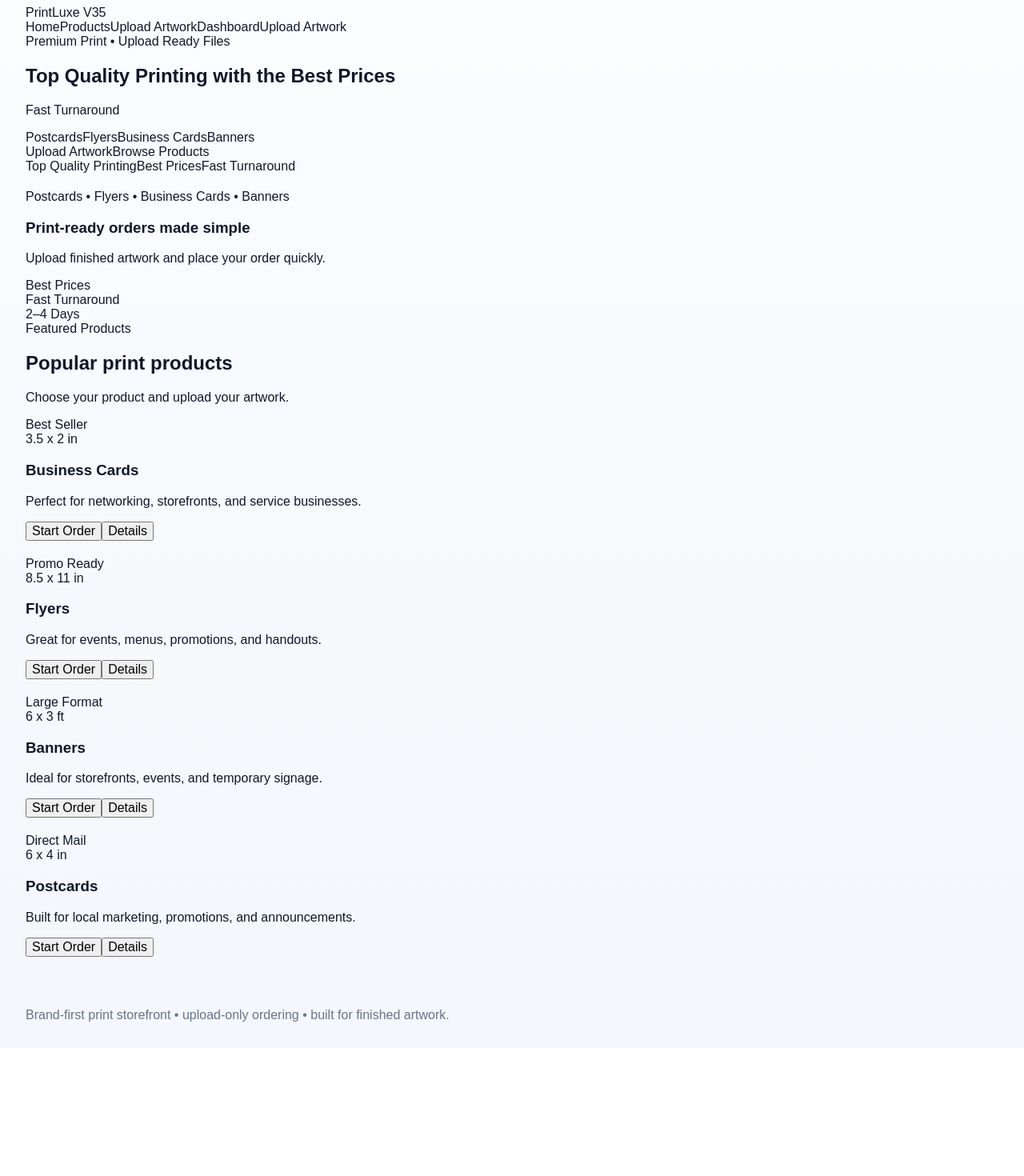
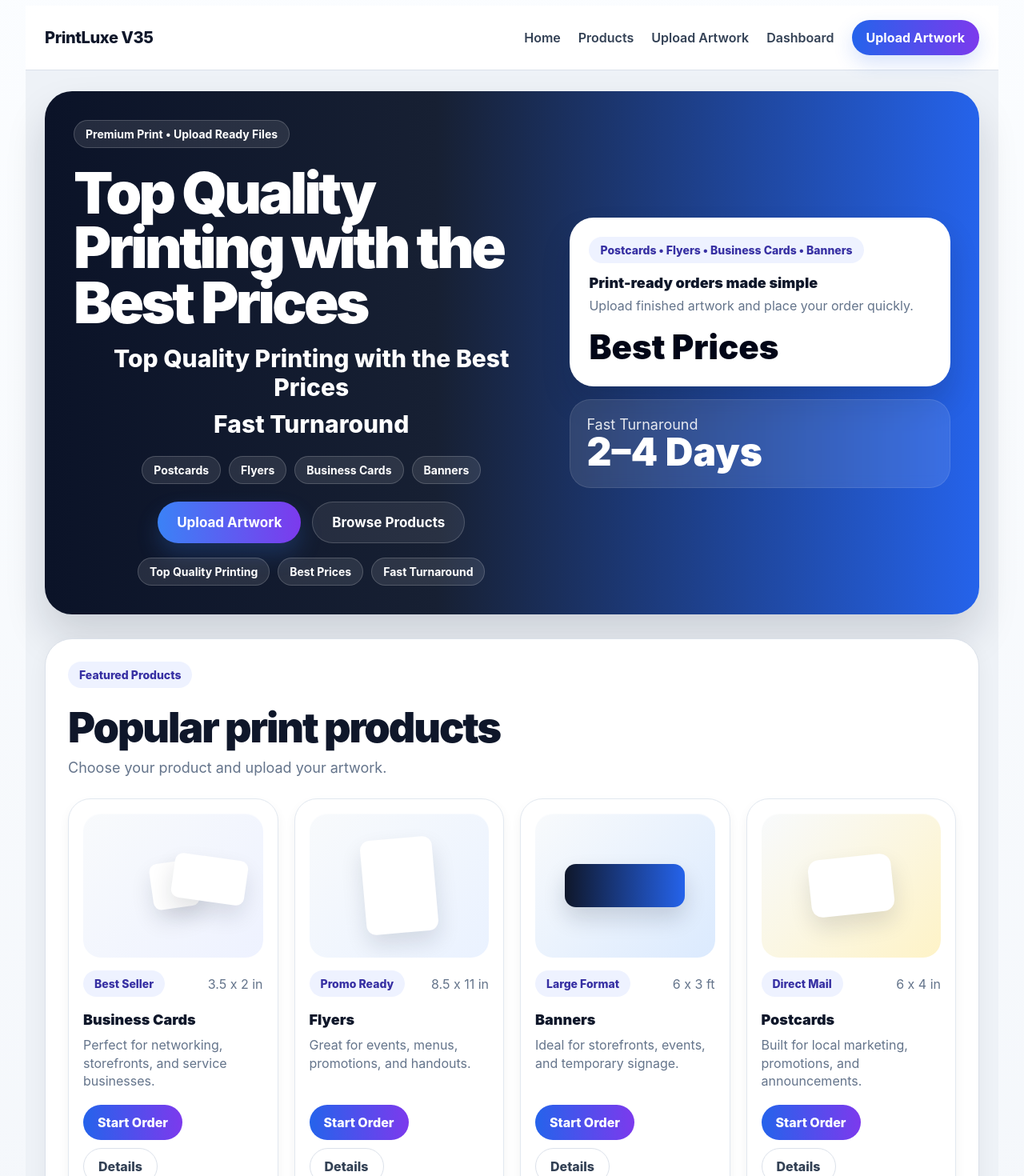
Before and after one commit to deworkenj-envision/Version-25a, a Next.js app: page / in a window 1280 px wide. Shown: the part 100-1570 px from the top of the page at 80% size. Before the commit the page ends 1410 px from the top, so only its background shows below. Built offline with nearby package versions, Linux system fonts and the light colour scheme.

Commit message:
Update page.js

```diff
--- a/app/page.js
+++ b/app/page.js
@@ -5,227 +5,524 @@ export default function HomePage() {
       name: "Business Cards",
       size: "3.5 x 2 in",
       desc: "Perfect for networking, storefronts, and service businesses.",
-      bg: "from-slate-100 to-slate-200",
-      shape: "cards",
+      accent: "#eef2ff",
+      art: "cards",
     },
     {
       badge: "Promo Ready",
       name: "Flyers",
       size: "8.5 x 11 in",
       desc: "Great for events, menus, promotions, and handouts.",
-      bg: "from-slate-100 to-blue-100",
-      shape: "flyer",
+      accent: "#eaf2ff",
+      art: "flyer",
     },
     {
       badge: "Large Format",
       name: "Banners",
       size: "6 x 3 ft",
       desc: "Ideal for storefronts, events, and temporary signage.",
-      bg: "from-blue-100 to-blue-200",
-      shape: "banner",
+      accent: "#dbeafe",
+      art: "banner",
     },
     {
       badge: "Direct Mail",
       name: "Postcards",
       size: "6 x 4 in",
       desc: "Built for local marketing, promotions, and announcements.",
-      bg: "from-slate-100 to-amber-100",
-      shape: "postcard",
+      accent: "#fef3c7",
+      art: "postcard",
     },
   ];
 
+  const styles = {
+    page: {
+      minHeight: "100vh",
+      background: "#eef2f7",
+      color: "#0f172a",
+      fontFamily:
+        'Inter, ui-sans-serif, system-ui, -apple-system, BlinkMacSystemFont, "Segoe UI", sans-serif',
+    },
+    navWrap: {
+      position: "sticky",
+      top: 0,
+      zIndex: 50,
+      background: "rgba(255,255,255,0.95)",
+      borderBottom: "1px solid #dbe1ea",
+      backdropFilter: "blur(8px)",
+    },
+    container: {
+      maxWidth: "1360px",
+      margin: "0 auto",
+      paddingLeft: "24px",
+      paddingRight: "24px",
+    },
+    nav: {
+      display: "flex",
+      justifyContent: "space-between",
+      alignItems: "center",
+      padding: "18px 0",
+      gap: "20px",
+      flexWrap: "wrap",
+    },
+    brand: {
+      fontSize: "20px",
+      fontWeight: 800,
+      letterSpacing: "-0.02em",
+    },
+    navLinks: {
+      display: "flex",
+      alignItems: "center",
+      gap: "22px",
+      flexWrap: "wrap",
+      fontWeight: 600,
+      color: "#334155",
+    },
+    navButton: {
+      background: "linear-gradient(90deg, #2563eb, #7c3aed)",
+      color: "#fff",
+      border: "none",
+      borderRadius: "999px",
+      padding: "12px 18px",
+      fontWeight: 700,
+      cursor: "pointer",
+      boxShadow: "0 10px 24px rgba(37,99,235,0.18)",
+    },
+    heroSection: {
+      padding: "26px 0 12px",
+    },
+    hero: {
+      borderRadius: "34px",
+      overflow: "hidden",
+      background: "linear-gradient(90deg, #0b1328 0%, #172033 42%, #2563eb 100%)",
+      boxShadow: "0 28px 50px rgba(15,23,42,0.15)",
+      padding: "36px",
+    },
+    heroGrid: {
+      display: "grid",
+      gridTemplateColumns: "1.25fr 1fr",
+      gap: "26px",
+      alignItems: "center",
+    },
+    pill: {
+      display: "inline-block",
+      width: "fit-content",
+      padding: "8px 14px",
+      borderRadius: "999px",
+      background: "rgba(255,255,255,0.10)",
+      border: "1px solid rgba(255,255,255,0.18)",
+      color: "#fff",
+      fontWeight: 700,
+      fontSize: "14px",
+    },
+    heroTitle: {
+      marginTop: "22px",
+      marginBottom: "18px",
+      color: "#fff",
+      fontSize: "72px",
+      lineHeight: 0.95,
+      letterSpacing: "-0.05em",
+      fontWeight: 900,
+    },
+    heroSubWrap: {
+      textAlign: "center",
+      marginTop: "14px",
+      marginBottom: "18px",
+    },
+    heroSub1: {
+      color: "#fff",
+      fontSize: "30px",
+      fontWeight: 800,
+      margin: 0,
+    },
+    heroSub2: {
+      color: "#fff",
+      fontSize: "30px",
+      fontWeight: 800,
+      margin: "10px 0 0 0",
+    },
+    heroActions: {
+      display: "flex",
+      gap: "14px",
+      flexWrap: "wrap",
+      justifyContent: "center",
+      marginTop: "22px",
+    },
+    primaryBtn: {
+      background: "linear-gradient(90deg, #3b82f6, #7c3aed)",
+      color: "#fff",
+      border: "none",
+      borderRadius: "999px",
+      padding: "15px 24px",
+      fontSize: "17px",
+      fontWeight: 700,
+      cursor: "pointer",
+      boxShadow: "0 14px 28px rgba(59,130,246,0.22)",
+    },
+    secondaryBtn: {
+      background: "rgba(255,255,255,0.08)",
+      color: "#fff",
+      border: "1px solid rgba(255,255,255,0.18)",
+      borderRadius: "999px",
+      padding: "15px 24px",
+      fontSize: "17px",
+      fontWeight: 700,
+      cursor: "pointer",
+    },
+    productPills: {
+      display: "flex",
+      gap: "10px",
+      flexWrap: "wrap",
+      justifyContent: "center",
+      marginTop: "22px",
+    },
+    smallPills: {
+      display: "flex",
+      gap: "10px",
+      flexWrap: "wrap",
+      justifyContent: "center",
+      marginTop: "18px",
+    },
+    rightCol: {
+      display: "flex",
+      flexDirection: "column",
+      gap: "16px",
+    },
+    rightTopCard: {
+      background: "#fff",
+      borderRadius: "30px",
+      padding: "24px",
+      boxShadow: "0 20px 36px rgba(15,23,42,0.15)",
+    },
+    infoCard: {
+      background: "rgba(255,255,255,0.10)",
+      border: "1px solid rgba(255,255,255,0.10)",
+      borderRadius: "26px",
+      padding: "20px",
+      color: "#fff",
+      backdropFilter: "blur(8px)",
+    },
+    productsWrap: {
+      marginTop: "30px",
+      background: "#fff",
+      border: "1px solid #dbe1ea",
+      borderRadius: "34px",
+      padding: "28px",
+      boxShadow: "0 8px 24px rgba(15,23,42,0.05)",
+    },
+    sectionTitle: {
+      fontSize: "52px",
+      fontWeight: 900,
+      letterSpacing: "-0.04em",
+      margin: "18px 0 8px 0",
+    },
+    sectionSub: {
+      fontSize: "18px",
+      color: "#64748b",
+      margin: 0,
+    },
+    productGrid: {
+      display: "grid",
+      gridTemplateColumns: "repeat(4, minmax(0, 1fr))",
+      gap: "20px",
+      marginTop: "28px",
+    },
+    productCard: {
+      border: "1px solid #e2e8f0",
+      borderRadius: "28px",
+      padding: "18px",
+      background: "#fff",
+      boxShadow: "0 6px 14px rgba(15,23,42,0.05)",
+    },
+    artBox: {
+      height: "180px",
+      borderRadius: "22px",
+      display: "flex",
+      alignItems: "center",
+      justifyContent: "center",
+      boxShadow: "inset 0 1px 0 rgba(255,255,255,0.5)",
+      overflow: "hidden",
+    },
+    badgeRow: {
+      display: "flex",
+      justifyContent: "space-between",
+      alignItems: "center",
+      marginTop: "16px",
+      gap: "10px",
+    },
+    badge: {
+      display: "inline-block",
+      background: "#eef2ff",
+      color: "#3730a3",
+      borderRadius: "999px",
+      padding: "8px 14px",
+      fontSize: "14px",
+      fontWeight: 800,
+    },
+    size: {
+      color: "#64748b",
+      fontSize: "16px",
+    },
+    productTitle: {
+      marginTop: "18px",
+      marginBottom: "10px",
+      fontSize: "18px",
+      fontWeight: 900,
+    },
+    productDesc: {
+      margin: 0,
+      color: "#64748b",
+      fontSize: "16px",
+      lineHeight: 1.4,
+      minHeight: "68px",
+    },
+    productButtons: {
+      display: "flex",
+      gap: "10px",
+      marginTop: "18px",
+      flexWrap: "wrap",
+    },
+    orderBtn: {
+      background: "linear-gradient(90deg, #2563eb, #7c3aed)",
+      color: "#fff",
+      border: "none",
+      borderRadius: "999px",
+      padding: "12px 18px",
+      fontWeight: 800,
+      cursor: "pointer",
+    },
+    detailBtn: {
+      background: "#fff",
+      color: "#334155",
+      border: "1px solid #dbe1ea",
+      borderRadius: "999px",
+      padding: "12px 18px",
+      fontWeight: 800,
+      cursor: "pointer",
+    },
+  };
+
+  const Art = ({ type, bg }) => {
+    const base = {
+      ...styles.artBox,
+      background: bg,
+      position: "relative",
+    };
+
+    if (type === "cards") {
       return (
-    <main className="min-h-screen bg-slate-100 text-slate-900">
-      {/* Top Nav */}
-      <header className="sticky top-0 z-50 border-b border-slate-200 bg-white/95 backdrop-blur">
-        <div className="mx-auto flex max-w-7xl items-center justify-between px-6 py-4">
-          <div className="text-2xl font-extrabold tracking-tight">
-            PrintLuxe V35
+        <div style={base}>
+          <div
+            style={{
+              position: "absolute",
+              width: "58px",
+              height: "58px",
+              background: "#fff",
+              borderRadius: "10px",
+              transform: "rotate(-8deg)",
+              left: "38%",
+              top: "33%",
+              boxShadow: "0 14px 28px rgba(15,23,42,0.12)",
+            }}
+          />
+          <div
+            style={{
+              position: "absolute",
+              width: "92px",
+              height: "56px",
+              background: "#fff",
+              borderRadius: "10px",
+              transform: "rotate(8deg)",
+              left: "50%",
+              top: "30%",
+              boxShadow: "0 14px 28px rgba(15,23,42,0.12)",
+            }}
+          />
         </div>
+      );
+    }
 
-          <nav className="hidden items-center gap-8 md:flex">
-            <a href="#" className="font-semibold text-slate-700 hover:text-slate-900">
-              Home
-            </a>
-            <a href="#products" className="font-semibold text-slate-700 hover:text-slate-900">
-              Products
-            </a>
-            <a href="#" className="font-semibold text-slate-700 hover:text-slate-900">
-              Upload Artwork
-            </a>
-            <a href="#" className="font-semibold text-slate-700 hover:text-slate-900">
-              Dashboard
-            </a>
-            <a
-              href="#products"
-              className="rounded-full bg-gradient-to-r from-blue-600 to-violet-600 px-6 py-3 font-semibold text-white shadow-lg shadow-blue-200 transition hover:-translate-y-0.5"
-            >
-              Upload Artwork
-            </a>
-          </nav>
+    if (type === "flyer") {
+      return (
+        <div style={base}>
+          <div
+            style={{
+              width: "90px",
+              height: "118px",
+              background: "#fff",
+              borderRadius: "12px",
+              transform: "rotate(-5deg)",
+              boxShadow: "0 14px 28px rgba(15,23,42,0.12)",
+            }}
+          />
+        </div>
+      );
+    }
+
+    if (type === "banner") {
+      return (
+        <div style={base}>
+          <div
+            style={{
+              width: "150px",
+              height: "54px",
+              background: "linear-gradient(90deg, #0f172a, #2563eb)",
+              borderRadius: "14px",
+              boxShadow: "0 14px 28px rgba(15,23,42,0.16)",
+            }}
+          />
+        </div>
+      );
+    }
+
+    return (
+      <div style={base}>
+        <div
+          style={{
+            width: "104px",
+            height: "72px",
+            background: "#fff",
+            borderRadius: "14px",
+            transform: "rotate(-6deg)",
+            boxShadow: "0 14px 28px rgba(15,23,42,0.12)",
+          }}
+        />
+      </div>
+    );
+  };
+
+  return (
+    <main style={styles.page}>
+      <header style={styles.navWrap}>
+        <div style={styles.container}>
+          <div style={styles.nav}>
+            <div style={styles.brand}>PrintLuxe V35</div>
+
+            <div style={styles.navLinks}>
+              <span>Home</span>
+              <span>Products</span>
+              <span>Upload Artwork</span>
+              <span>Dashboard</span>
+              <button style={styles.navButton}>Upload Artwork</button>
+            </div>
+          </div>
         </div>
       </header>
 
-      {/* Premium Hero */}
-      <section className="px-6 py-8 md:px-8 md:py-10">
-        <div className="mx-auto max-w-7xl">
-          <div className="overflow-hidden rounded-[34px] bg-gradient-to-r from-slate-950 via-slate-900 to-blue-700 shadow-2xl">
-            <div className="grid gap-8 px-8 py-10 md:grid-cols-[1.2fr_1fr] md:px-9 md:py-12 lg:px-10">
-              {/* Left side */}
-              <div className="flex flex-col justify-center">
-                <div className="inline-flex w-fit rounded-full border border-white/20 bg-white/10 px-4 py-2 text-sm font-semibold text-white/95">
-                  Premium Print • Upload Ready Files
-                </div>
+      <section style={styles.heroSection}>
+        <div style={styles.container}>
+          <div style={styles.hero}>
+            <div style={styles.heroGrid}>
+              <div>
+                <div style={styles.pill}>Premium Print • Upload Ready Files</div>
 
-                <div className="mt-8 text-center md:text-left">
-                  <h1 className="text-5xl font-extrabold leading-[0.95] tracking-tight text-white md:text-6xl lg:text-7xl">
+                <h1 style={styles.heroTitle}>
                   Top Quality Printing with the Best Prices
                 </h1>
 
-                  <div className="mt-8 space-y-3">
-                    <p className="text-2xl font-semibold text-white md:text-3xl">
-                      Fast Turnaround
-                    </p>
+                <div style={styles.heroSubWrap}>
+                  <p style={styles.heroSub1}>Top Quality Printing with the Best Prices</p>
+                  <p style={styles.heroSub2}>Fast Turnaround</p>
                 </div>
 
-                  <div className="mt-8 flex flex-wrap justify-center gap-3 md:justify-start">
-                    <span className="rounded-full border border-white/15 bg-white/10 px-4 py-2 text-sm font-semibold text-white">
-                      Postcards
-                    </span>
-                    <span className="rounded-full border border-white/15 bg-white/10 px-4 py-2 text-sm font-semibold text-white">
-                      Flyers
-                    </span>
-                    <span className="rounded-full border border-white/15 bg-white/10 px-4 py-2 text-sm font-semibold text-white">
-                      Business Cards
-                    </span>
-                    <span className="rounded-full border border-white/15 bg-white/10 px-4 py-2 text-sm font-semibold text-white">
-                      Banners
-                    </span>
+                <div style={styles.productPills}>
+                  <span style={styles.pill}>Postcards</span>
+                  <span style={styles.pill}>Flyers</span>
+                  <span style={styles.pill}>Business Cards</span>
+                  <span style={styles.pill}>Banners</span>
                 </div>
 
-                  <div className="mt-8 flex flex-wrap justify-center gap-4 md:justify-start">
-                    <a
-                      href="#products"
-                      className="rounded-full bg-gradient-to-r from-blue-500 to-violet-500 px-7 py-3 text-lg font-semibold text-white shadow-lg transition hover:-translate-y-0.5"
-                    >
-                      Upload Artwork
-                    </a>
-                    <a
-                      href="#products"
-                      className="rounded-full border border-white/20 bg-white/10 px-7 py-3 text-lg font-semibold text-white transition hover:bg-white/15"
-                    >
-                      Browse Products
-                    </a>
+                <div style={styles.heroActions}>
+                  <button style={styles.primaryBtn}>Upload Artwork</button>
+                  <button style={styles.secondaryBtn}>Browse Products</button>
                 </div>
 
-                  <div className="mt-6 flex flex-wrap justify-center gap-3 md:justify-start">
-                    <span className="rounded-full border border-white/15 bg-white/10 px-4 py-2 text-sm font-semibold text-white">
-                      Top Quality Printing
-                    </span>
-                    <span className="rounded-full border border-white/15 bg-white/10 px-4 py-2 text-sm font-semibold text-white">
-                      Best Prices
-                    </span>
-                    <span className="rounded-full border border-white/15 bg-white/10 px-4 py-2 text-sm font-semibold text-white">
-                      Fast Turnaround
-                    </span>
-                  </div>
+                <div style={styles.smallPills}>
+                  <span style={styles.pill}>Top Quality Printing</span>
+                  <span style={styles.pill}>Best Prices</span>
+                  <span style={styles.pill}>Fast Turnaround</span>
                 </div>
               </div>
 
-              {/* Right side - only one bottom info card remains */}
-              <div className="flex flex-col justify-center gap-4">
-                <div className="grid grid-cols-1 gap-4 sm:grid-cols-1">
-                  <div className="rounded-[30px] bg-white p-6 shadow-xl">
-                    <div className="inline-flex rounded-full bg-indigo-100 px-4 py-2 text-sm font-bold text-indigo-700">
+              <div style={styles.rightCol}>
+                <div style={styles.rightTopCard}>
+                  <div
+                    style={{
+                      ...styles.badge,
+                      display: "inline-block",
+                    }}
+                  >
                     Postcards • Flyers • Business Cards • Banners
                   </div>
-                    <h3 className="mt-4 text-2xl font-extrabold text-slate-900">
+
+                  <div
+                    style={{
+                      marginTop: "14px",
+                      fontSize: "18px",
+                      fontWeight: 900,
+                      color: "#0f172a",
+                    }}
+                  >
                     Print-ready orders made simple
-                    </h3>
-                    <p className="mt-2 text-lg text-slate-600">
+                  </div>
+
+                  <div
+                    style={{
+                      marginTop: "8px",
+                      color: "#64748b",
+                      fontSize: "16px",
+                    }}
+                  >
                     Upload finished artwork and place your order quickly.
-                    </p>
-                    <div className="mt-5 text-4xl font-extrabold text-slate-950">
+                  </div>
+
+                  <div
+                    style={{
+                      marginTop: "16px",
+                      fontSize: "42px",
+                      fontWeight: 900,
+                      color: "#020617",
+                    }}
+                  >
                     Best Prices
                   </div>
                 </div>
+
+                <div style={styles.infoCard}>
+                  <div style={{ fontSize: "18px", color: "rgba(255,255,255,0.88)" }}>
+                    Fast Turnaround
                   </div>
-
-                <div className="grid grid-cols-1 gap-4">
-                  <div className="rounded-[26px] border border-white/10 bg-white/10 p-5 shadow-lg backdrop-blur">
-                    <div className="text-lg text-white/85">Fast Turnaround</div>
-                    <div className="text-5xl font-extrabold leading-none text-white">
+                  <div style={{ fontSize: "48px", fontWeight: 900, lineHeight: 1 }}>
                     2–4 Days
                   </div>
                 </div>
               </div>
             </div>
           </div>
-          </div>
 
-          {/* Products section */}
-          <section
-            id="products"
-            className="mt-8 rounded-[34px] border border-slate-200 bg-white px-7 py-8 shadow-sm md:px-8 md:py-10"
-          >
-            <div className="inline-flex rounded-full bg-indigo-100 px-4 py-2 text-sm font-bold text-indigo-700">
-              Featured Products
-            </div>
+          <section id="products" style={styles.productsWrap}>
+            <div style={styles.badge}>Featured Products</div>
 
-            <h2 className="mt-5 text-4xl font-extrabold tracking-tight text-slate-950 md:text-5xl">
-              Popular print products
-            </h2>
-            <p className="mt-2 text-2xl text-slate-500">
+            <h2 style={styles.sectionTitle}>Popular print products</h2>
+            <p style={styles.sectionSub}>
               Choose your product and upload your artwork.
             </p>
 
-            <div className="mt-8 grid gap-6 md:grid-cols-2 xl:grid-cols-4">
+            <div style={styles.productGrid}>
               {products.map((product) => (
-                <div
-                  key={product.name}
-                  className="rounded-[28px] border border-slate-200 bg-white p-5 shadow-sm transition hover:-translate-y-1 hover:shadow-lg"
-                >
-                  <div
-                    className={`mb-5 flex h-44 items-center justify-center rounded-[22px] bg-gradient-to-br ${product.bg} shadow-inner`}
-                  >
-                    {product.shape === "cards" && (
-                      <div className="relative h-24 w-40">
-                        <div className="absolute left-6 top-4 h-16 w-16 rotate-[-8deg] rounded-xl bg-white shadow-lg" />
-                        <div className="absolute right-4 top-6 h-16 w-20 rotate-[8deg] rounded-xl bg-white shadow-lg" />
-                      </div>
-                    )}
-                    {product.shape === "flyer" && (
-                      <div className="h-28 w-24 rotate-[-5deg] rounded-xl bg-white shadow-lg" />
-                    )}
-                    {product.shape === "banner" && (
-                      <div className="h-14 w-40 rounded-2xl bg-gradient-to-r from-slate-900 to-blue-700 shadow-lg" />
-                    )}
-                    {product.shape === "postcard" && (
-                      <div className="h-18 w-28 rotate-[-6deg] rounded-2xl bg-white shadow-lg" />
-                    )}
+                <div key={product.name} style={styles.productCard}>
+                  <Art type={product.art} bg={`linear-gradient(135deg, #f8fafc, ${product.accent})`} />
+
+                  <div style={styles.badgeRow}>
+                    <div style={styles.badge}>{product.badge}</div>
+                    <div style={styles.size}>{product.size}</div>
                   </div>
 
-                  <div className="flex items-center justify-between">
-                    <div className="inline-flex rounded-full bg-indigo-100 px-4 py-2 text-sm font-bold text-indigo-700">
-                      {product.badge}
-                    </div>
-                    <div className="text-xl text-slate-500">{product.size}</div>
-                  </div>
+                  <div style={styles.productTitle}>{product.name}</div>
+                  <p style={styles.productDesc}>{product.desc}</p>
 
-                  <h3 className="mt-5 text-2xl font-extrabold tracking-tight text-slate-950">
-                    {product.name}
-                  </h3>
-                  <p className="mt-3 text-[1.35rem] leading-7 text-slate-500">
-                    {product.desc}
-                  </p>
-
-                  <div className="mt-6 flex gap-3">
-                    <button className="rounded-full bg-gradient-to-r from-blue-600 to-violet-600 px-5 py-3 font-semibold text-white shadow-md transition hover:-translate-y-0.5">
-                      Start Order
-                    </button>
-                    <button className="rounded-full border border-slate-200 px-5 py-3 font-semibold text-slate-700 transition hover:bg-slate-50">
-                      Details
-                    </button>
+                  <div style={styles.productButtons}>
+                    <button style={styles.orderBtn}>Start Order</button>
+                    <button style={styles.detailBtn}>Details</button>
                   </div>
                 </div>
               ))}
```
Lines whose indentation alone changed are shown as unchanged.
